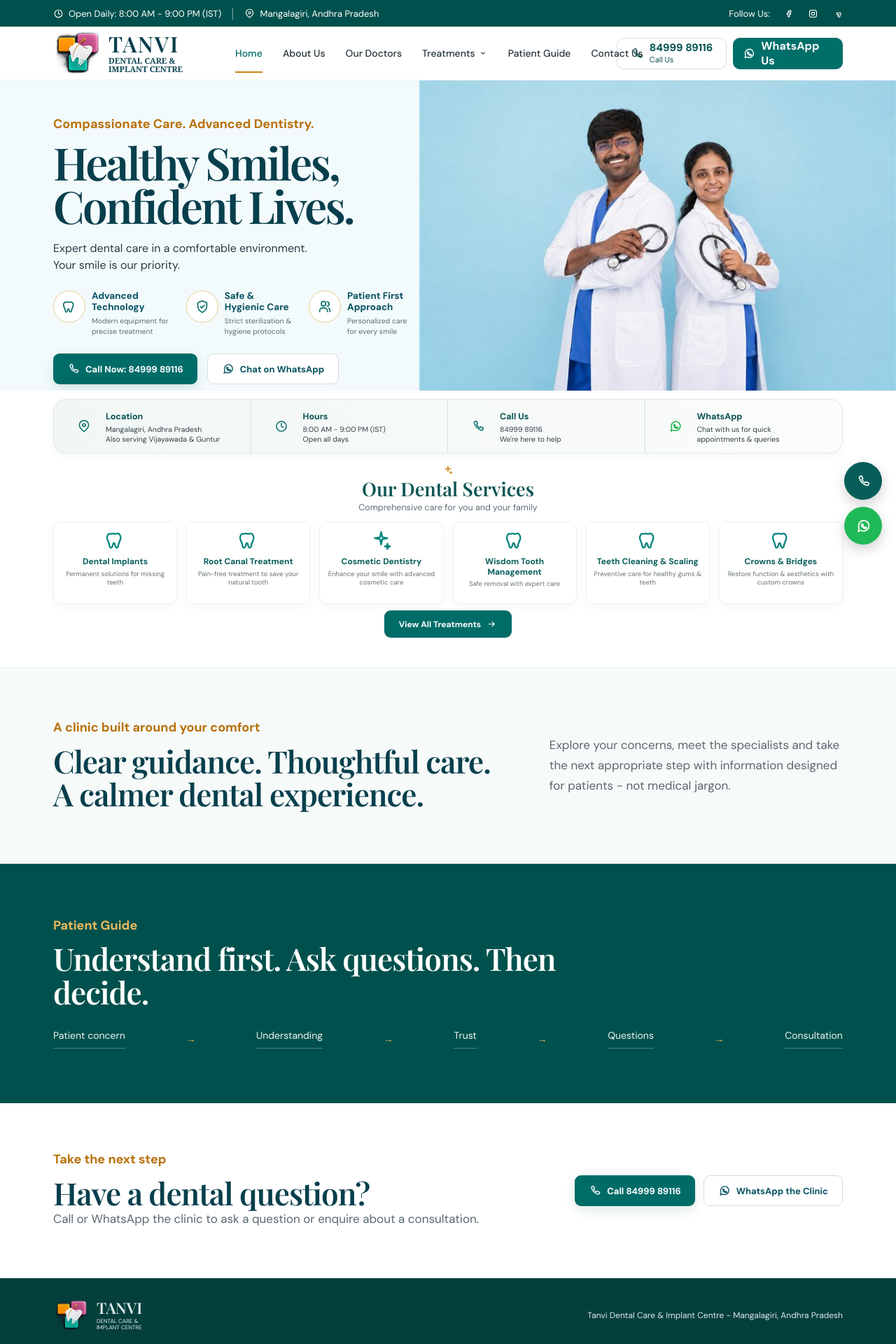
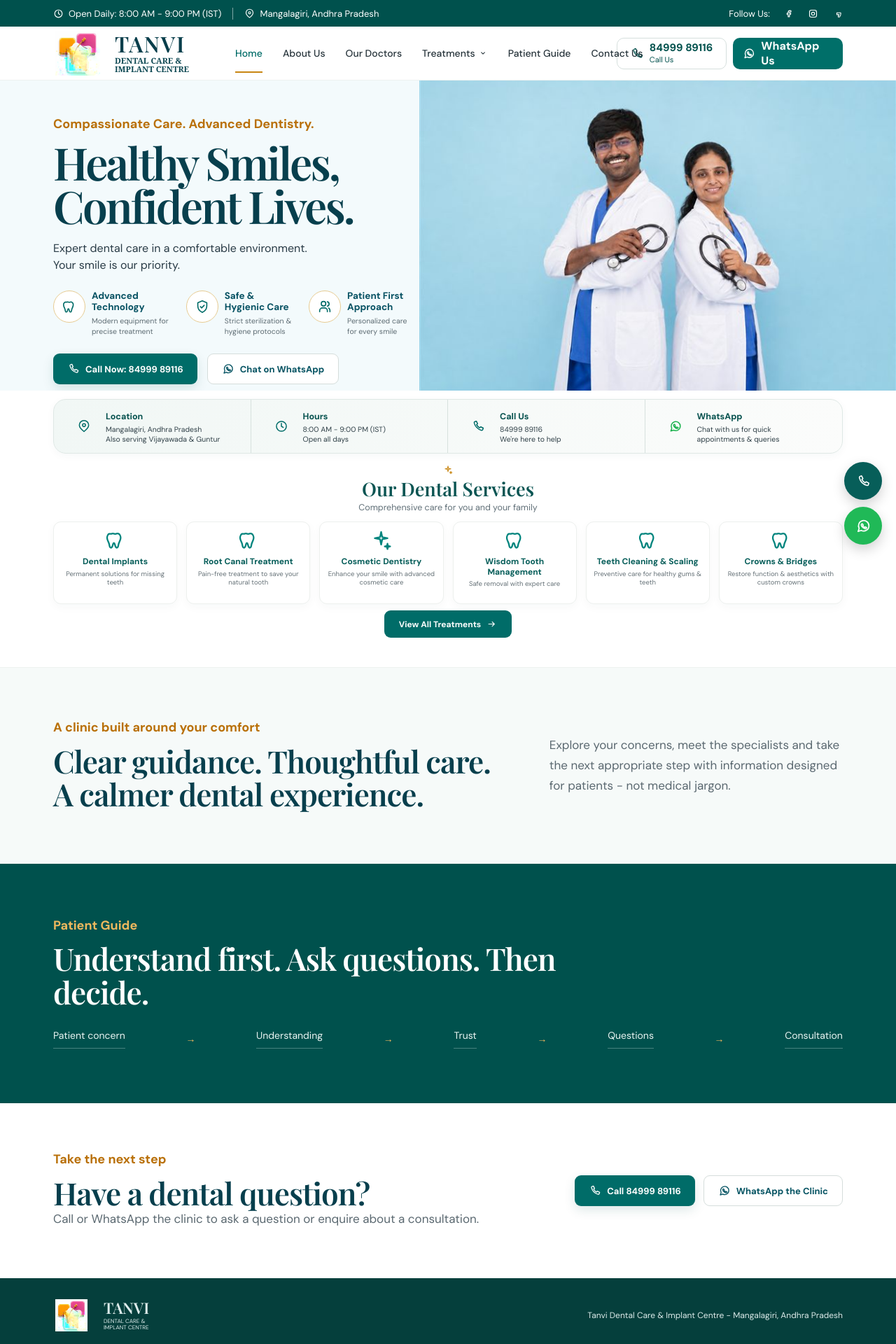
Before and after one commit to Mr-Nani-dm/Tanvi-Dental-Care, a Next.js app: page / in a window 1280 px wide. Shown: the top 1920 px of the page at 70% size. Built offline with nearby package versions, Linux system fonts and the light colour scheme.

Commit message:
feat: use polished 3D dental mark as site logo

```diff
--- a/src/app/assets.css
+++ b/src/app/assets.css
@@ -1,2 +1,8 @@
-/* Asset-specific styles are intentionally kept empty.
-   Homepage layout and image treatment live in globals.css. */
+/* Brand asset override: use the polished white-background 3D dental mark. */
+.brand{position:relative}
+.brand img{width:0!important;height:0!important;opacity:0!important;flex:0 0 0!important}
+.brand::before{content:"";display:block;width:70px;height:64px;flex:0 0 70px;background:url("/images/tanvi-logo-3d.svg") center/contain no-repeat}
+.footer-brand img{width:0!important;height:0!important;opacity:0!important;flex:0 0 0!important}
+.footer-brand::before{content:"";display:block;width:52px;height:46px;flex:0 0 52px;background:url("/images/tanvi-logo-3d.svg") center/contain no-repeat}
+@media(max-width:1180px) and (min-width:981px){.brand::before{width:62px;height:58px;flex-basis:62px}}
+@media(max-width:640px){.brand::before{width:46px;height:50px;flex-basis:46px}.footer-brand::before{width:46px;height:42px;flex-basis:46px}}
```
